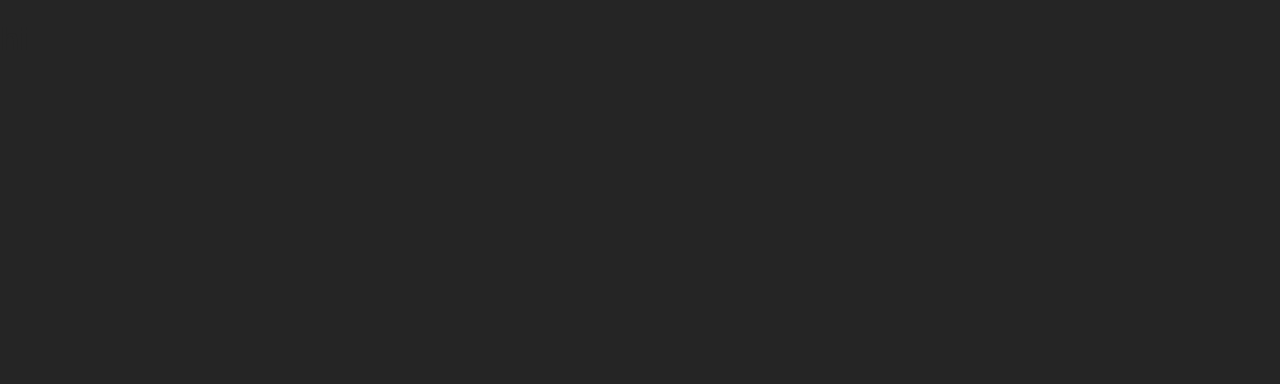
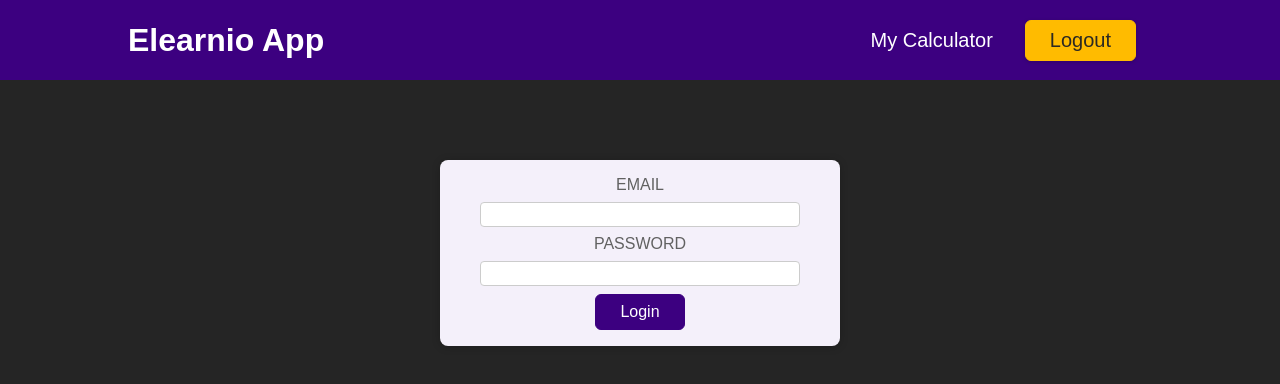
Before and after one commit to shinyKavery/Elearnio-Calculator, a React (Create React App) app: page / in a window 1280 px wide. Shown: the top 384 px of the page. Built offline with nearby package versions, Linux system fonts and the light colour scheme.

Commit message:
added the header and the login page

```diff
--- a/package.json
+++ b/package.json
@@ -9,6 +9,7 @@
     "react": "^18.0.0",
     "react-dom": "^18.0.0",
     "react-scripts": "^5.0.1",
+    "reactstrap": "^9.1.5",
     "web-vitals": "^1.1.0"
   },
   "scripts": {
--- a/src/App.js
+++ b/src/App.js
@@ -1,13 +1,16 @@
 
 
 import React from 'react'
+import Auth from './components/Auth';
+import Header from './components/Header';
 
 
 function App() {
   return (
 
    <React.Fragment>
-   <h1>hi</h1>
+ <Header/>
+ <Auth/>
  </React.Fragment>
   );
 
--- /dev/null
+++ b/src/components/Auth.js
@@ -0,0 +1,23 @@
+import classes from './Auth.module.css';
+
+const Auth = () => {
+  return (
+    <main className={classes.auth}>
+      <section>
+        <form>
+          <div className={classes.control}>
+            <label htmlFor='email'>Email</label>
+            <input type='email' id='email'/>
+          </div>
+          <div className={classes.control}>
+            <label htmlFor='password'>Password</label>
+            <input type='password' id='password' />
+          </div>
+          <button>Login</button>
+        </form>
+      </section>
+    </main>
+  );
+};
+
+export default Auth;
--- /dev/null
+++ b/src/components/Auth.module.css
@@ -0,0 +1,29 @@
+.auth {
+  margin: 5rem auto;
+  box-shadow: 0 1px 8px rgba(0, 0, 0, 0.2);
+  width: 25rem;
+  border-radius: 8px;
+  padding: 1rem;
+  text-align: center;
+  background-color: #f4f0fa;
+}
+
+.control {
+  margin-bottom: 0.5rem;
+}
+
+.control label {
+  display: block;
+  color: #616161;
+  text-transform: uppercase;
+  margin-bottom: 0.5rem;
+}
+
+.control input {
+  display: block;
+  width: 20rem;
+  margin: auto;
+  border-radius: 4px;
+  padding: 0.25rem;
+  border: 1px solid #ccc;
+}
--- /dev/null
+++ b/src/components/Header.js
@@ -0,0 +1,22 @@
+import classes from './Header.module.css';
+
+const Header = () => {
+  return (
+    <header className={classes.header}>
+      <h1>Elearnio App</h1>
+      <nav>
+        <ul>
+          <li>
+            <a href='/'>My Calculator</a>
+          </li>
+
+          <li>
+            <button>Logout</button>
+          </li>
+        </ul>
+      </nav>
+    </header>
+  );
+};
+
+export default Header;
--- /dev/null
+++ b/src/components/Header.module.css
@@ -0,0 +1,48 @@
+.header {
+  width: 100%;
+  height: 5rem;
+  display: flex;
+  justify-content: space-between;
+  align-items: center;
+  background-color: #3c0080;
+  color: white;
+  padding: 0 10%;
+}
+
+.header ul {
+  display: flex;
+  list-style: none;
+  margin: 0;
+  padding: 0;
+  align-items: center;
+}
+
+.header li {
+  margin: 0 1rem;
+}
+
+.header a {
+  text-decoration: none;
+  color: white;
+  font-size: 1.25rem;
+}
+
+.header a:hover,
+.header a:active {
+  color: #b864da;
+}
+
+.header button {
+  font-size: 1.25rem;
+  background-color: #ffbb00;
+  border: 1px solid #ffbb00;
+  padding: 0.5rem 1.5rem;
+  box-shadow: 0 1px 4px rgba(0, 0, 0, 0.2);
+  color: #2c2922;
+}
+
+.header button:hover,
+.header button:active {
+  background-color: #ffa600;
+  border-color: #ffa600;
+}
```
Also changed, not shown: 1 other file (tests, documents, lock files or other folders).
